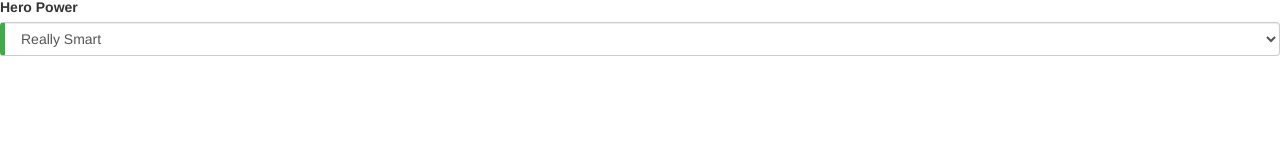
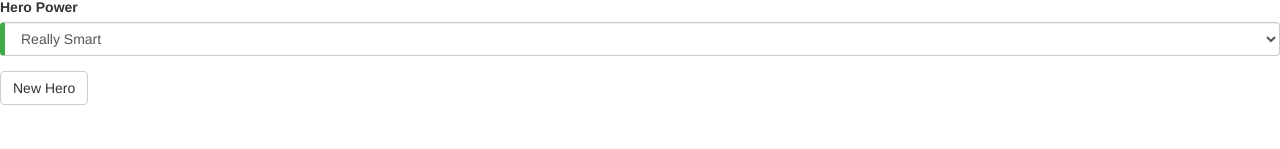
Before and after one commit to gabocze/angular-tutorial-template-driven-form, an Angular app: page / in a window 1280 px wide. Shown: the part 151-300 px from the top of the page. Built offline with nearby package versions, Linux system fonts and the light colour scheme.

Commit message:
Add new hero button.

```diff
--- a/src/app/hero-form/hero-form.component.html
+++ b/src/app/hero-form/hero-form.component.html
@@ -24,4 +24,5 @@
     <option *ngFor="let pow of powers" [value]="pow">{{pow}}</option>
   </select>
 </div>
+<button type="button" class="btn btn-default" (click)="newHero()">New Hero</button>
 </form>
--- a/src/app/hero-form/hero-form.component.ts
+++ b/src/app/hero-form/hero-form.component.ts
@@ -18,4 +18,7 @@ export class HeroFormComponent {
 
   onSubmit() { this.submitted = true; }
 
+newHero() {
+  this.model = new Hero(42, '', '');
 }
+}
```
